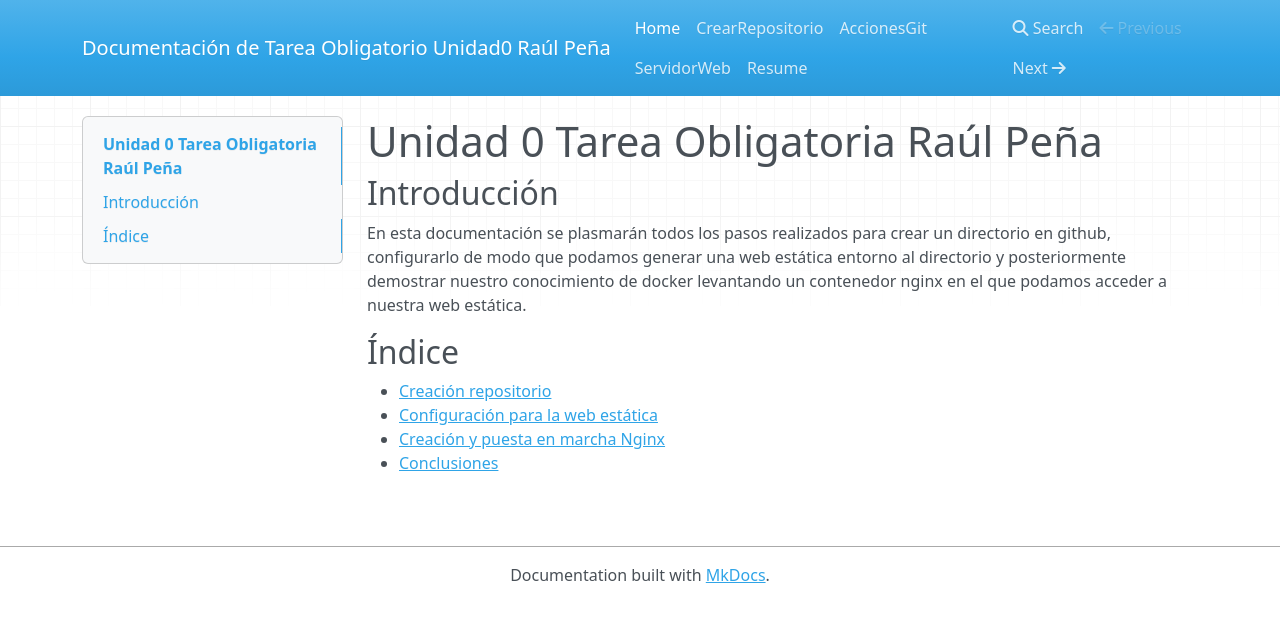
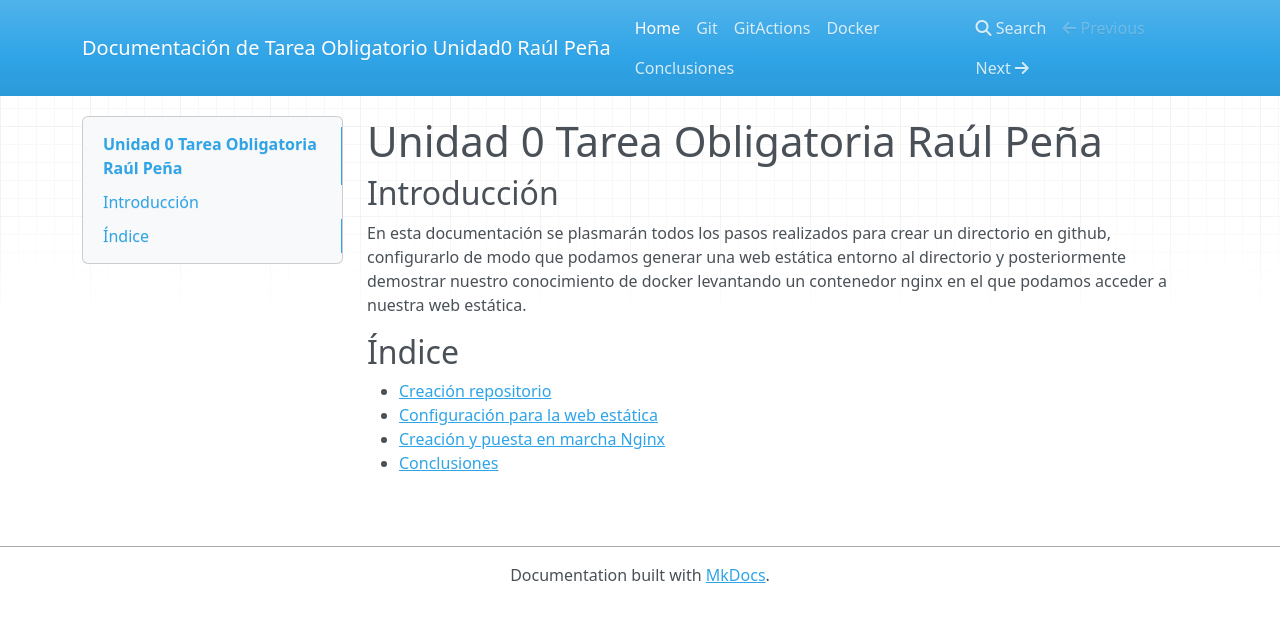
Before and after one commit to rpennas05/PPS-Unidad0-Tarea-RaulPenna, an MkDocs documentation site: the page built from docs/index.md, in a window 1280 px wide. Shown: the top 622 px of the page. Built offline with MkDocs 1.6.1, drawn with Linux system fonts in a browser that asks for light colours; nearby versions of some CDN libraries; some of the changed lines change nothing that is shown.

Commit message:
Corrigiendo errores documentación

```diff
--- a/mkdocs.yml
+++ b/mkdocs.yml
@@ -12,10 +12,10 @@ site_name: Documentación de Tarea Obligatorio Unidad0 Raúl Peña # Define el t
 nav:
   # El nombre de la sección en el menú: nombre_archivo.md
   - Home: index.md             # Primer elemento del menú, enlaza con el archivo 'index.md'.
-  - CrearRepositorio: git.md
-  - AccionesGit: gitActions.md
-  - ServidorWeb: docker.md
-  - Resume: conclusiones.md
+  - Git: git.md
+  - GitActions: gitActions.md
+  - Docker: docker.md
+  - Conclusiones: conclusiones.md
 
 # Se pueden añadir subsecciones anidando listas:
   # - Referencia:
```
